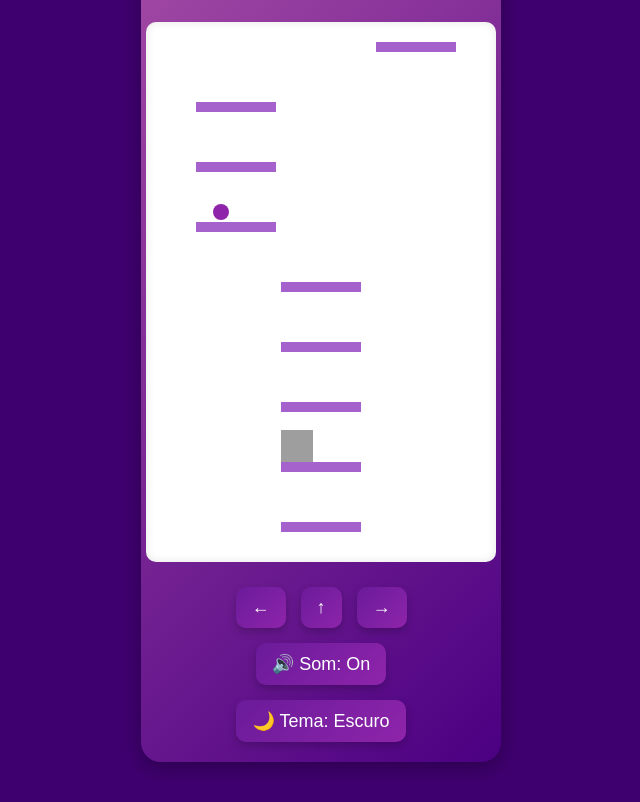
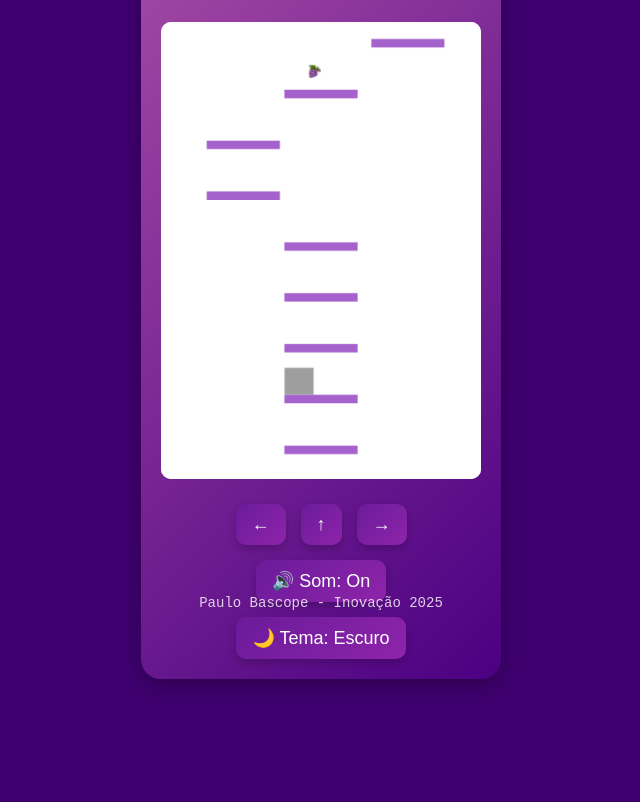
Before and after one commit to Paulobascope/acainaescada, a plain HTML site: page index.html in a window 1280 px wide. Shown: the part 139-941 px from the top of the page, without its empty margins (319-959 px from the left). After the commit the page ends 858 px from the top, so only its background shows below. Drawn offline with Linux system fonts and the light colour scheme.

Commit message:
Add files via upload

```diff
--- a/index.html
+++ b/index.html
@@ -2,19 +2,20 @@
 <html lang="pt-BR">
 <head>
   <meta charset="UTF-8" />
-  <meta name="viewport" content="width=device-width, initial-scale=1.0"/>
-  <title>Açaí na Estrada</title>
+  <meta name="viewport" content="width=device-width, initial-scale=1.0, maximum-scale=1.0, user-scalable=no"/>
+  <title>Açaí na Escada</title>
+  <link rel="icon" href="logo1.svg" type="image/png">
   <link rel="stylesheet" href="style.css"/>
   <link href="https://fonts.googleapis.com/css2?family=Fredoka:wght@400;600&display=swap" rel="stylesheet">
 </head>
 <body>
   <div id="game-container">
     <div id="game-card">
-      <h1 id="game-title">🍇 Açaí na Estrada</h1>
+      <h1 id="game-title">🍇 Açaí na Escada</h1>
 
       <div id="score-board">Pontuação: <span id="score">0</span></div>
 
-      <canvas id="game-canvas" width="350" height="540" aria-label="Área do jogo"></canvas>
+      <canvas id="game-canvas" aria-label="Área do jogo"></canvas>
 
       <div id="controls">
         <button id="btn-left" class="btn">←</button>
@@ -25,7 +26,10 @@
       <button id="toggle-sound" class="btn">🔊 Som: On</button>
       <button id="toggle-theme" class="btn">🌙 Tema: Escuro</button>
     </div>
+
+
   </div>
+
 
   <div id="game-over-screen">
     <p>Game Over</p>
@@ -36,6 +40,8 @@
   <audio id="jump-sound" src="jump.mp3"></audio>
   <audio id="gameover-sound" src="gameover.mp3"></audio>
   <audio id="collect-sound" src="collect.mp3"></audio>
+<!-- Marca d'água -->
+<div class="watermark">Paulo Bascope - Inovação 2025</div>
 
   <script src="script.js"></script>
 </body>
--- a/script.js
+++ b/script.js
@@ -8,8 +8,8 @@ const jumpSound = document.getElementById("jump-sound");
 const gameOverSound = document.getElementById("gameover-sound");
 const collectSound = document.getElementById("collect-sound");
 
-const GAME_WIDTH = canvas.width;
-const GAME_HEIGHT = canvas.height;
+const GAME_WIDTH = 350;
+const GAME_HEIGHT = 540;
 
 const GRAVITY = 0.6;
 const JUMP_POWER = 12;
@@ -21,7 +21,19 @@ const LADDER_OPTIONS = [50, 135, 230];
 let playerImg = new Image();
 playerImg.src = "personagem.svg";
 
-let player, ladders, offsetY, score, items, gameOver;
+// Carregando as imagens dos itens
+let bananaImg = new Image();
+bananaImg.src = "banana.png";
+let uvaImg = new Image();
+uvaImg.src = "uva.png";
+let morangoImg = new Image();
+morangoImg.src = "morango.png";
+
+let player, ladders, offsetY, score, items, gameOver, darkMode;
+darkMode = false;
+let scale = 1;
+
+let lastLadderPositions = [];
 
 function resetGame() {
   player = { x: 135, y: 400, width: 32, height: 32, vy: 0, onLadder: false };
@@ -41,17 +53,59 @@ function resetGame() {
 }
 
 function generateLadder() {
-  const x = LADDER_OPTIONS[Math.floor(Math.random() * LADDER_OPTIONS.length)];
   const lastY = ladders[ladders.length - 1].y;
   const newY = lastY - LADDER_GAP;
 
+  let x;
+
+  const last1 = lastLadderPositions[lastLadderPositions.length - 1];
+  const last2 = lastLadderPositions[lastLadderPositions.length - 2];
+
+  if (last1 === 50 && last2 === 50) {
+    x = 135;
+  } else if (last1 === 230 && last2 === 230) {
+    x = 135;
+  } else {
+    x = LADDER_OPTIONS[Math.floor(Math.random() * LADDER_OPTIONS.length)];
+  }
+
   if (!ladders.some(l => l.y === newY && l.x === x)) {
     ladders.push({ x, y: newY, width: LADDER_WIDTH });
+    lastLadderPositions.push(x);
 
-    if (Math.random() < 0.3) {
-      items.push({ x: x + 25, y: newY - 10, width: 16, height: 16, collected: false });
+    if (lastLadderPositions.length > 3) {
+      lastLadderPositions.shift();
+    }
+
+    if (Math.random() < 0.05) {
+      const itemType = Math.floor(Math.random() * 3);
+
+      let itemImage;
+      switch (itemType) {
+        case 0:
+          itemImage = bananaImg;
+          break;
+        case 1:
+          itemImage = uvaImg;
+          break;
+        case 2:
+          itemImage = morangoImg;
+          break;
+      }
+
+      const itemY = newY - 20;
+      items.push({ x: x + 25, y: itemY - 10, width: 16, height: 16, collected: false, image: itemImage });
     }
   }
+}
+
+function resizeCanvas() {
+  const container = document.getElementById("game-card");
+  const width = container.clientWidth;
+  const height = width * (GAME_HEIGHT / GAME_WIDTH);
+  canvas.width = width;
+  canvas.height = height;
+  scale = width / GAME_WIDTH;
 }
 
 function update() {
@@ -113,34 +167,31 @@ function update() {
 
   if (player.y < 200 + offsetY) {
     offsetY -= 2;
-    if (score % 100 === 0) {
-      document.body.style.background = `linear-gradient(to bottom, #${Math.floor(Math.random() * 16777215).toString(16)}, #4b0082)`;
-    }
   }
 }
 
 function draw() {
-  ctx.clearRect(0, 0, GAME_WIDTH, GAME_HEIGHT);
+  ctx.clearRect(0, 0, canvas.width, canvas.height);
+
+  ctx.fillStyle = darkMode ? "#2c2c2c" : "#ffffff";
+  ctx.fillRect(0, 0, canvas.width, canvas.height);
 
   for (let ladder of ladders) {
-    ctx.fillStyle = "#a561cc";
-    ctx.fillRect(ladder.x, ladder.y - offsetY, ladder.width, LADDER_HEIGHT);
+    ctx.fillStyle = darkMode ? "#4b0082" : "#a561cc";
+    ctx.fillRect(ladder.x * scale, (ladder.y - offsetY) * scale, ladder.width * scale, LADDER_HEIGHT * scale);
   }
 
   for (let item of items) {
     if (!item.collected) {
-      ctx.fillStyle = "#8e24aa";
-      ctx.beginPath();
-      ctx.arc(item.x, item.y - offsetY, 8, 0, Math.PI * 2);
-      ctx.fill();
+      ctx.drawImage(item.image, item.x * scale, (item.y - offsetY) * scale, item.width * scale, item.height * scale);
     }
   }
 
   if (playerImg.complete) {
-    ctx.drawImage(playerImg, player.x, player.y - offsetY, player.width, player.height);
+    ctx.drawImage(playerImg, player.x * scale, player.y * scale - offsetY * scale, player.width * scale, player.height * scale);
   } else {
-    ctx.fillStyle = "purple";
-    ctx.fillRect(player.x, player.y - offsetY, player.width, player.height);
+    ctx.fillStyle = darkMode ? "#fff" : "#000";
+    ctx.fillRect(player.x * scale, player.y * scale - offsetY * scale, player.width * scale, player.height * scale);
   }
 }
 
@@ -150,7 +201,9 @@ function loop() {
   if (!gameOver) requestAnimationFrame(loop);
 }
 
-// Controles do teclado
+window.addEventListener("resize", resizeCanvas);
+resizeCanvas();
+
 document.addEventListener("keydown", e => {
   if (e.key === "ArrowLeft") player.x -= 20;
   if (e.key === "ArrowRight") player.x += 20;
@@ -161,7 +214,6 @@ document.addEventListener("keydown", e => {
   }
 });
 
-// Botões
 document.getElementById("btn-left").addEventListener("click", () => player.x -= 20);
 document.getElementById("btn-right").addEventListener("click", () => player.x += 20);
 document.getElementById("btn-jump").addEventListener("click", () => {
@@ -175,27 +227,49 @@ document.getElementById("btn-jump").addEventListener("click", () => {
 restartBtn.addEventListener("click", () => resetGame());
 playerImg.onload = () => resetGame();
 
-
-// 🔊 Botão de som
 let soundOn = true;
 const toggleSoundBtn = document.getElementById("toggle-sound");
 
 toggleSoundBtn.addEventListener("click", () => {
   soundOn = !soundOn;
   toggleSoundBtn.textContent = soundOn ? "🔊 Som: On" : "🔇 Som: Off";
+  document.querySelectorAll("audio").forEach(audio => {
+    audio.muted = !soundOn;
+  });
 });
 
-function safePlay(audio) {
-  if (soundOn) audio.play();
+const toggleThemeBtn = document.getElementById("toggle-theme");
+
+toggleThemeBtn.addEventListener("click", () => {
+  darkMode = !darkMode;
+  document.body.classList.toggle("dark-mode", darkMode);
+  document.getElementById("game-card").classList.toggle("dark", darkMode);
+  toggleThemeBtn.textContent = darkMode ? "🌕 Tema: Claro" : "🌙 Tema: Escuro";
+});
+
+function safePlay(sound) {
+  if (soundOn) sound.play();
 }
 
+// Controle de toque para dispositivos móveis
+document.addEventListener("touchstart", e => {
+  e.preventDefault();
 
-// 🌙 Botão de tema claro/escuro
-const toggleThemeBtn = document.getElementById("toggle-theme");
-const gameCard = document.getElementById("game-card");
+  const touchX = e.touches[0].clientX;
+  const touchY = e.touches[0].clientY;
 
-toggleThemeBtn.addEventListener("click", () => {
-  gameCard.classList.toggle("dark");
-  const darkMode = gameCard.classList.contains("dark");
-  toggleThemeBtn.textContent = darkMode ? "☀️ Tema: Claro" : "🌙 Tema: Escuro";
+  const screenWidth = window.innerWidth;
+  const screenHeight = window.innerHeight;
+
+  if (touchX < screenWidth / 2) {
+    player.x -= 20; // Mover para a esquerda
+  } else {
+    player.x += 20; // Mover para a direita
+  }
+
+  if (touchY < screenHeight / 2 && player.onLadder) {
+    player.vy = -JUMP_POWER; // Pular
+    player.onLadder = false;
+    safePlay(jumpSound);
+  }
 });
--- a/style.css
+++ b/style.css
@@ -1,4 +1,3 @@
-/* Reset básico */
 * {
   box-sizing: border-box;
   margin: 0;
@@ -7,12 +6,12 @@
 
 body {
   font-family: 'Fredoka', sans-serif;
-  background-color: #3f006f;
+  background-color: #3f006f; /* Mantendo o fundo roxo original */
   display: flex;
   justify-content: center;
   align-items: center;
   min-height: 100vh;
-  padding: 40px 0;
+  padding: 5vh 2vw;
   transition: background-color 0.4s ease;
 }
 
@@ -23,8 +22,9 @@ body {
 }
 
 #game-card {
-  width: 360px;
-  background: linear-gradient(135deg, #a64ca6, #4b0082);
+  width: 100%;
+  max-width: 360px;
+  background: linear-gradient(135deg, #a64ca6, #4b0082); /* Gradiente roxo */
   border-radius: 20px;
   padding: 20px;
   box-shadow: 0 6px 20px rgba(0, 0, 0, 0.3);
@@ -56,6 +56,9 @@ body {
 }
 
 #game-canvas {
+  width: 100%;
+  height: auto;
+  aspect-ratio: 7 / 10; /* Mantém proporção parecida com 350x540 */
   border-radius: 10px;
   background-color: white;
   box-shadow: inset 0 0 10px rgba(0,0,0,0.1);
@@ -140,3 +143,37 @@ body {
 body.dark-mode {
   background-color: #121212;
 }
+
+/* Ajuste para telas menores */
+@media (max-width: 600px) {
+  .btn {
+    font-size: 24px;
+    padding: 14px 20px;
+  }
+
+  #game-title {
+    font-size: 28px;
+  }
+}
+
+/* Marca d'água */
+.watermark {
+  position: absolute;
+  bottom: 50px;
+  left: 50%;
+  transform: translateX(-50%);
+  font-family: 'Share Tech Mono', monospace;
+  font-size: 14px;
+  color: rgba(255, 255, 255, 0.8); /* Ajustando a opacidade */
+  z-index: 1000; /* Garante que a marca d'água fique visível sobre outros elementos */
+  user-select: none;
+  pointer-events: none; /* Para que a marca d'água não interfira no jogo */
+}
+
+/* Ajustes responsivos */
+@media (max-width: 600px) {
+  .watermark {
+    font-size: 12px; /* Menor em telas pequenas */
+    bottom: 10px; /* Um pouco mais para cima em telas pequenas */
+  }
+}
```
Also changed, not shown: banana.png (added), logo.svg (added), logo1.svg (added), morango.png (added), uva.png (added), 1 other file.
